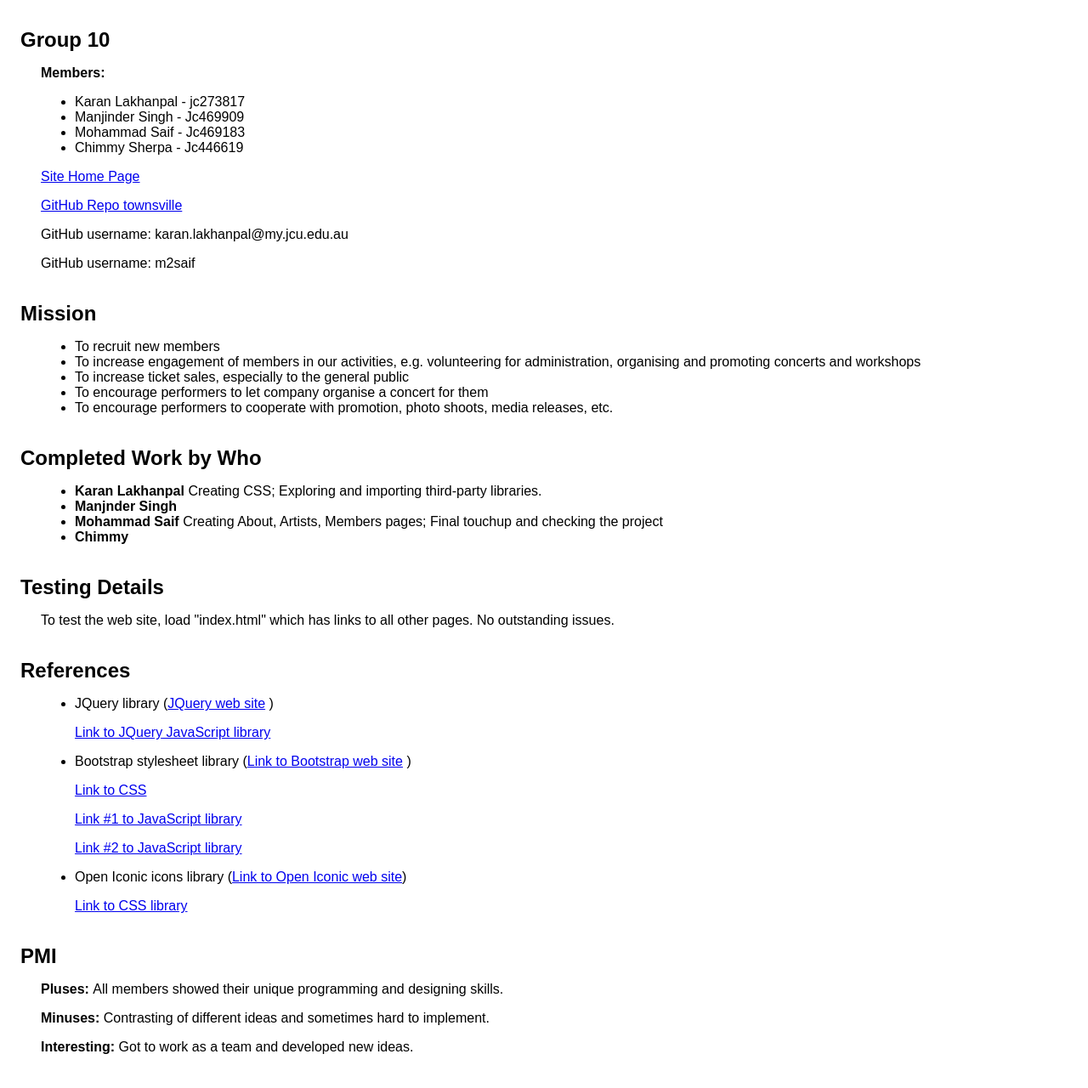
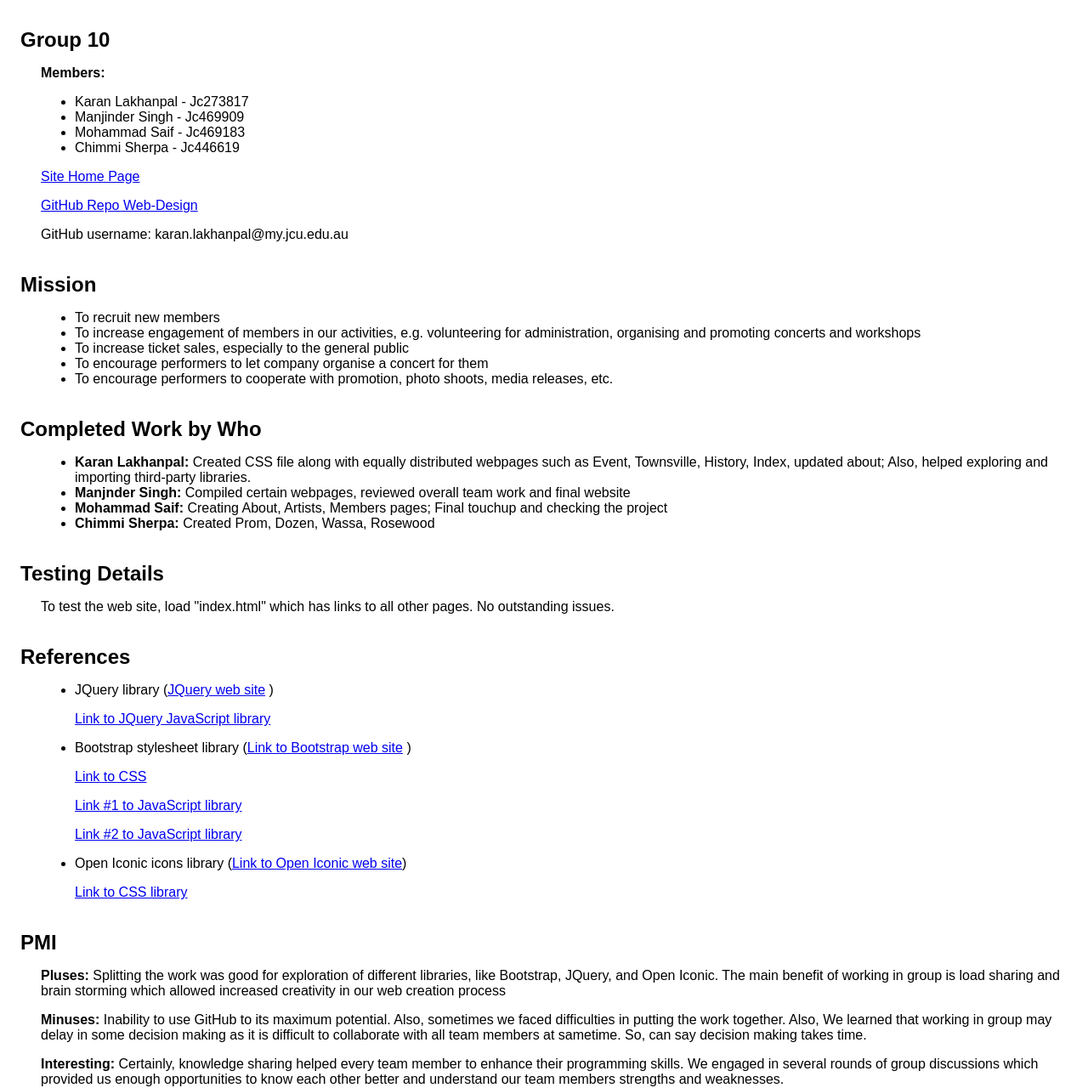
Before and after one commit to JC273817/web-design, a plain HTML site: page report.html in a window 1280 px wide. Shown: the part 61-1341 px from the top of the page at 85% size. Before the commit the page ends 1318 px from the top, so only its background shows below. Drawn offline with Linux system fonts and the light colour scheme.

Commit message:
Update report.html
Update file with PMI, GITHUB URL

```diff
--- a/report.html
+++ b/report.html
@@ -16,16 +16,15 @@
     <h2>Group 10</h2>
     <p><strong>Members:</strong> </p>
 	<ul>
-	<li> Karan Lakhanpal - jc273817 </li>
+	<li> Karan Lakhanpal - Jc273817 </li>
 	<li> Manjinder Singh - Jc469909 </li>
 	<li> Mohammad Saif - Jc469183 </li>
-	<li> Chimmy Sherpa - Jc446619 </li>
+	<li> Chimmi Sherpa - Jc446619 </li>
 	</ul>
 
     <a href="https://htmlpreview.github.io/?https://raw.githubusercontent.com/JC273817/Website-development/master/townsville/index.html">Site Home Page</a><br>
-    <p><a href="https://github.com/JC273817/Website-development/tree/master/townsville" target="_blank">GitHub Repo townsville</a></p>
+    <p> <a href = "https://github.com/JC273817/web-design" target ="_blank"> GitHub Repo Web-Design</a></p>
     <p>GitHub username: karan.lakhanpal@my.jcu.edu.au</p>
-	<p>GitHub username: m2saif</p>
     <h2>Mission</h2>
     <p>
         <ul>
@@ -38,10 +37,10 @@
     </p>
     <h2>Completed Work by Who</h2>
     <p><ul>
-        <li><strong>Karan Lakhanpal</strong> Creating CSS; Exploring and importing third-party libraries.</li>
-		<li><strong>Manjnder Singh</strong> </li>
-        <li><strong>Mohammad Saif</strong> Creating About, Artists, Members pages; Final touchup and checking the project </li>
-        <li><strong>Chimmy</strong> </li>
+        <li><strong>Karan Lakhanpal:</strong> Created CSS file along with equally distributed webpages such as Event, Townsville, History, Index, updated about; Also, helped exploring and importing third-party libraries.</li>
+		<li><strong>Manjnder Singh:</strong> Compiled certain webpages, reviewed overall team work and final website </li>
+        <li><strong>Mohammad Saif:</strong> Creating About, Artists, Members pages; Final touchup and checking the project</li>
+        <li><strong>Chimmi Sherpa:</strong> Created Prom, Dozen, Wassa, Rosewood </li>
     	</ul>
 
     </ul>
@@ -61,8 +60,8 @@
     </ul>
     </p>
     <h2>PMI</h2>
-    <p><strong>Pluses: </strong>All members showed their unique programming and designing skills.</p>
-    <p><strong>Minuses: </strong>Contrasting of different ideas and sometimes hard to implement.</p>
-    <p><strong>Interesting: </strong>Got to work as a team and developed new ideas.</p>
+    <p><strong>Pluses: </strong>Splitting the work was good for exploration of different libraries, like Bootstrap, JQuery, and Open Iconic. The main benefit of working in group is load sharing and brain storming which allowed increased creativity in our web creation process</p>
+    <p><strong>Minuses: </strong>Inability to use GitHub to its maximum potential. Also, sometimes we faced difficulties in putting the work together. Also, We learned that working in group may delay in some decision making as it is difficult to collaborate with all team members at sametime. So, can say decision making takes time. </p>
+    <p><strong>Interesting: </strong>Certainly, knowledge sharing helped every team member to enhance their programming skills. We engaged in several rounds of group discussions which provided us enough opportunities to know each other better and understand our team members strengths and weaknesses.</p>
 </body>
 </html>
```
